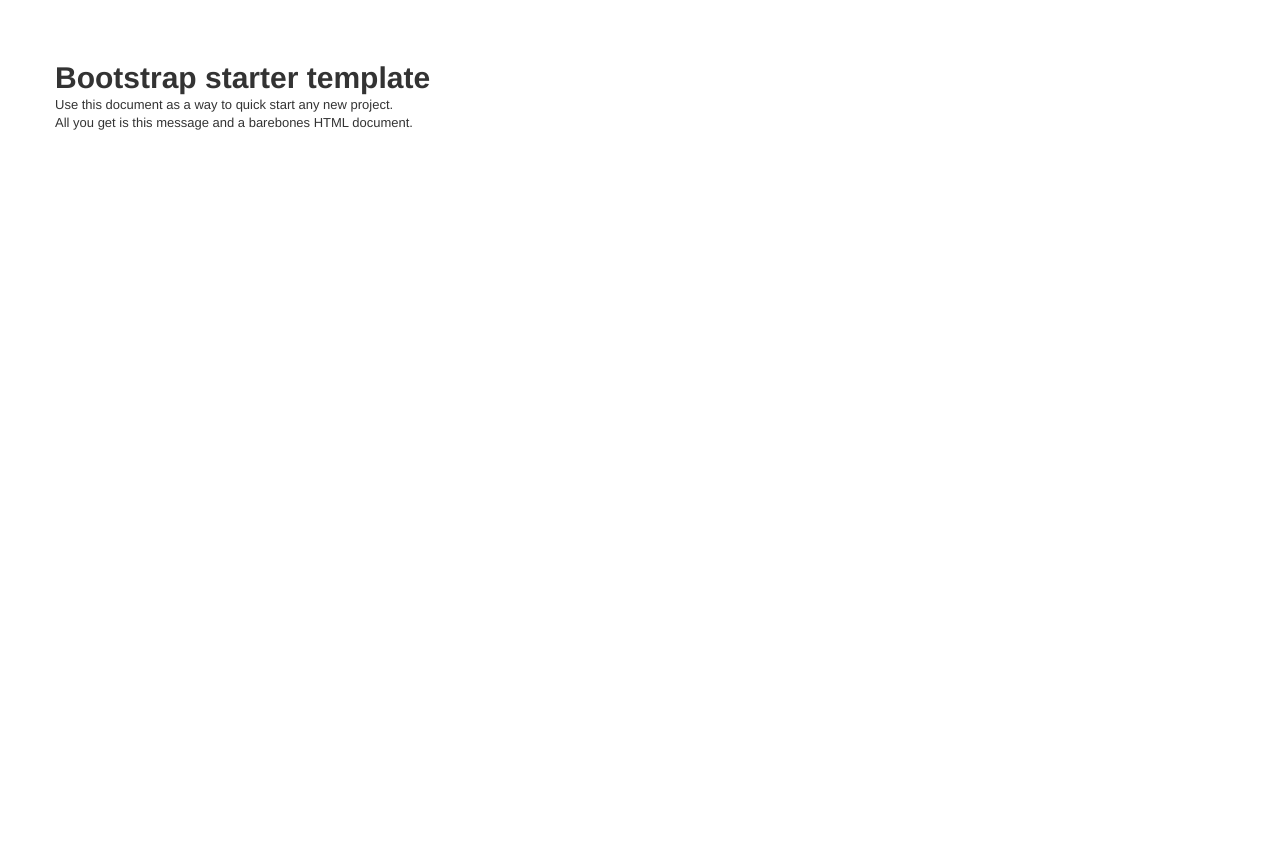
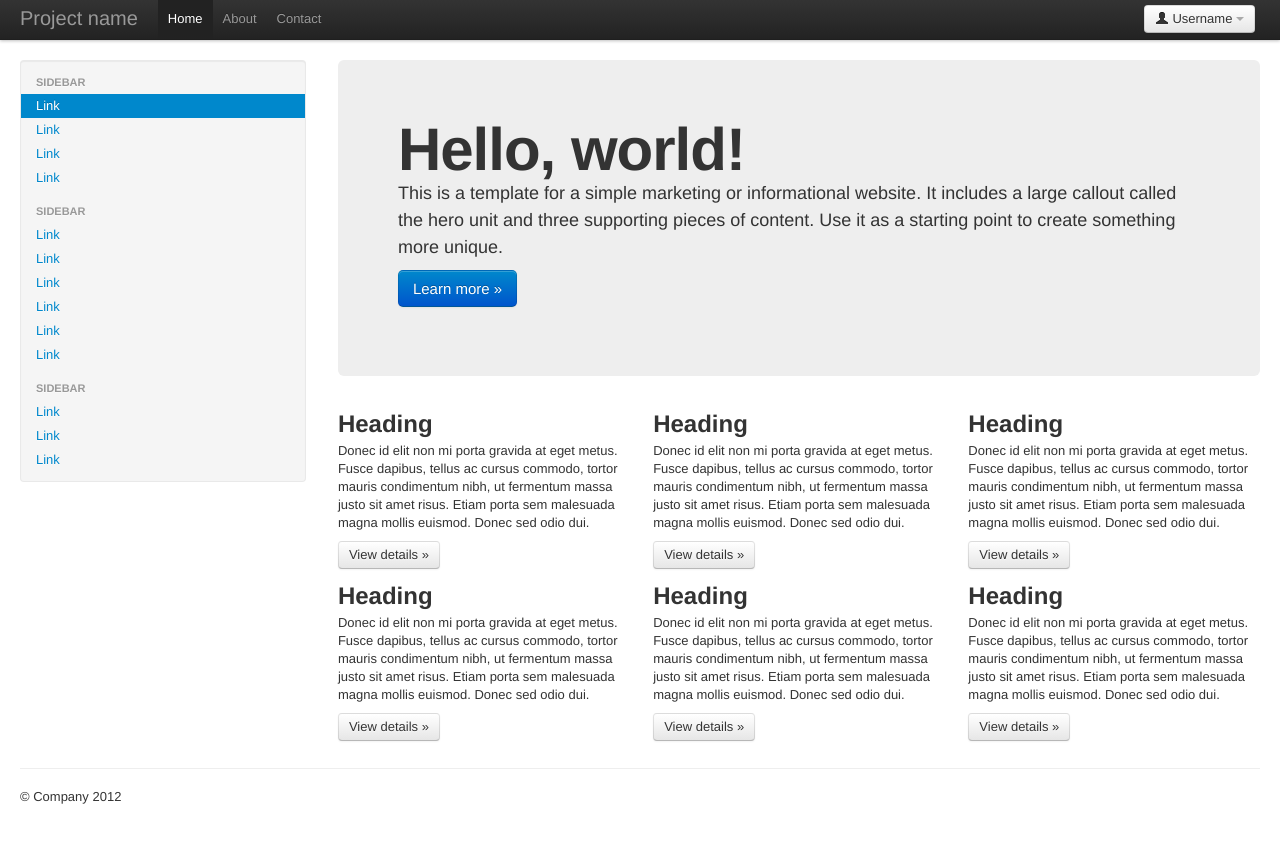
Before and after one commit to polinom/django-skeleton, a Django app: template myproject/myfirstapp/templates/home.html in a window 1280 px wide. Before the commit the page ends 130 px from the top, so only its background shows below. Run offline with Django 3.2, Linux system fonts and the light colour scheme; the template is opened without the code that fills it, so the values that code supplies are empty; some libraries are stand-ins or nearby versions.

Commit message:
updated default project and default home template. now run server will show home.html

```diff
--- a/myproject/myfirstapp/templates/home.html
+++ b/myproject/myfirstapp/templates/home.html
@@ -9,9 +9,13 @@
 
     <!-- Le styles -->
     <link href="/static/css/bootstrap.css" rel="stylesheet">
-    <style>
+    <style type="text/css">
       body {
-        padding-top: 60px; /* 60px to make the container go all the way to the bottom of the topbar */
+        padding-top: 60px;
+        padding-bottom: 40px;
+      }
+      .sidebar-nav {
+        padding: 9px 0;
       }
     </style>
     <link href="/static/css/bootstrap-responsive.css" rel="stylesheet">
@@ -34,14 +38,111 @@
 
   <body>
 
-    {{ NAVBAR|safe }}
+    <div class="navbar navbar-fixed-top">
+      <div class="navbar-inner">
+        <div class="container-fluid">
+          <a data-target=".nav-collapse" data-toggle="collapse" class="btn btn-navbar">
+            <span class="icon-bar"></span>
+            <span class="icon-bar"></span>
+            <span class="icon-bar"></span>
+          </a>
+          <a href="#" class="brand">Project name</a>
+          <div class="btn-group pull-right">
+            <a href="#" data-toggle="dropdown" class="btn dropdown-toggle">
+              <i class="icon-user"></i> Username
+              <span class="caret"></span>
+            </a>
+            <ul class="dropdown-menu">
+              <li><a href="#">Profile</a></li>
+              <li class="divider"></li>
+              <li><a href="#">Sign Out</a></li>
+            </ul>
+          </div>
+          <div class="nav-collapse">
+            <ul class="nav">
+              <li class="active"><a href="#">Home</a></li>
+              <li><a href="#about">About</a></li>
+              <li><a href="#contact">Contact</a></li>
+            </ul>
+          </div><!--/.nav-collapse -->
+        </div>
+      </div>
+    </div>
 
-    <div class="container">
+    <div class="container-fluid">
+      <div class="row-fluid">
+        <div class="span3">
+          <div class="well sidebar-nav">
+            <ul class="nav nav-list">
+              <li class="nav-header">Sidebar</li>
+              <li class="active"><a href="#">Link</a></li>
+              <li><a href="#">Link</a></li>
+              <li><a href="#">Link</a></li>
+              <li><a href="#">Link</a></li>
+              <li class="nav-header">Sidebar</li>
+              <li><a href="#">Link</a></li>
+              <li><a href="#">Link</a></li>
+              <li><a href="#">Link</a></li>
+              <li><a href="#">Link</a></li>
+              <li><a href="#">Link</a></li>
+              <li><a href="#">Link</a></li>
+              <li class="nav-header">Sidebar</li>
+              <li><a href="#">Link</a></li>
+              <li><a href="#">Link</a></li>
+              <li><a href="#">Link</a></li>
+            </ul>
+          </div><!--/.well -->
+        </div><!--/span-->
+        <div class="span9">
+          <div class="hero-unit">
+            <h1>Hello, world!</h1>
+            <p>This is a template for a simple marketing or informational website. It includes a large callout called the hero unit and three supporting pieces of content. Use it as a starting point to create something more unique.</p>
+            <p><a class="btn btn-primary btn-large">Learn more »</a></p>
+          </div>
+          <div class="row-fluid">
+            <div class="span4">
+              <h2>Heading</h2>
+              <p>Donec id elit non mi porta gravida at eget metus. Fusce dapibus, tellus ac cursus commodo, tortor mauris condimentum nibh, ut fermentum massa justo sit amet risus. Etiam porta sem malesuada magna mollis euismod. Donec sed odio dui. </p>
+              <p><a href="#" class="btn">View details »</a></p>
+            </div><!--/span-->
+            <div class="span4">
+              <h2>Heading</h2>
+              <p>Donec id elit non mi porta gravida at eget metus. Fusce dapibus, tellus ac cursus commodo, tortor mauris condimentum nibh, ut fermentum massa justo sit amet risus. Etiam porta sem malesuada magna mollis euismod. Donec sed odio dui. </p>
+              <p><a href="#" class="btn">View details »</a></p>
+            </div><!--/span-->
+            <div class="span4">
+              <h2>Heading</h2>
+              <p>Donec id elit non mi porta gravida at eget metus. Fusce dapibus, tellus ac cursus commodo, tortor mauris condimentum nibh, ut fermentum massa justo sit amet risus. Etiam porta sem malesuada magna mollis euismod. Donec sed odio dui. </p>
+              <p><a href="#" class="btn">View details »</a></p>
+            </div><!--/span-->
+          </div><!--/row-->
+          <div class="row-fluid">
+            <div class="span4">
+              <h2>Heading</h2>
+              <p>Donec id elit non mi porta gravida at eget metus. Fusce dapibus, tellus ac cursus commodo, tortor mauris condimentum nibh, ut fermentum massa justo sit amet risus. Etiam porta sem malesuada magna mollis euismod. Donec sed odio dui. </p>
+              <p><a href="#" class="btn">View details »</a></p>
+            </div><!--/span-->
+            <div class="span4">
+              <h2>Heading</h2>
+              <p>Donec id elit non mi porta gravida at eget metus. Fusce dapibus, tellus ac cursus commodo, tortor mauris condimentum nibh, ut fermentum massa justo sit amet risus. Etiam porta sem malesuada magna mollis euismod. Donec sed odio dui. </p>
+              <p><a href="#" class="btn">View details »</a></p>
+            </div><!--/span-->
+            <div class="span4">
+              <h2>Heading</h2>
+              <p>Donec id elit non mi porta gravida at eget metus. Fusce dapibus, tellus ac cursus commodo, tortor mauris condimentum nibh, ut fermentum massa justo sit amet risus. Etiam porta sem malesuada magna mollis euismod. Donec sed odio dui. </p>
+              <p><a href="#" class="btn">View details »</a></p>
+            </div><!--/span-->
+          </div><!--/row-->
+        </div><!--/span-->
+      </div><!--/row-->
 
-      <h1>Bootstrap starter template</h1>
-      <p>Use this document as a way to quick start any new project.<br> All you get is this message and a barebones HTML document.</p>
+      <hr>
 
-    </div> <!-- /container -->
+      <footer>
+        <p>&copy; Company 2012</p>
+      </footer>
+
+    </div>
 
     <!-- Le javascript
     ================================================== -->
--- a/myproject/myproject/urls.py
+++ b/myproject/myproject/urls.py
@@ -6,7 +6,7 @@
 
 urlpatterns = patterns('',
     # Examples:
-    # url(r'^$', 'myproject.views.home', name='home'),
+    url(r'^$', 'myfirstapp.views.home'),
     # url(r'^myproject/', include('myproject.foo.urls')),
 
     # Uncomment the admin/doc line below to enable admin documentation:
```
Also changed, not shown: myproject/myfirstapp/views.py (+7 -1 lines), myproject/myproject/settings.py (+13 -7 lines).
